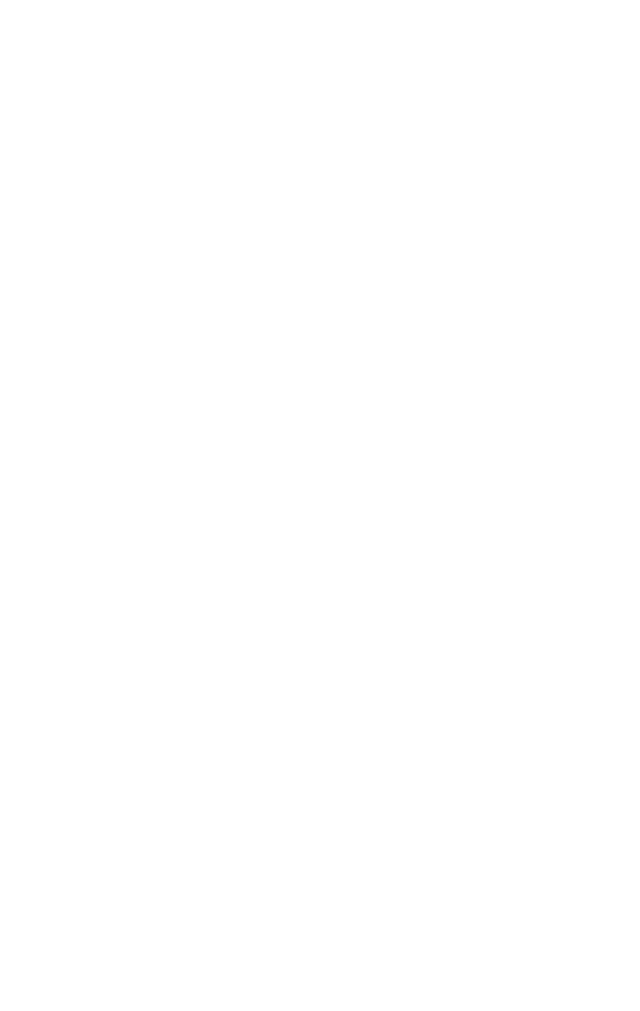
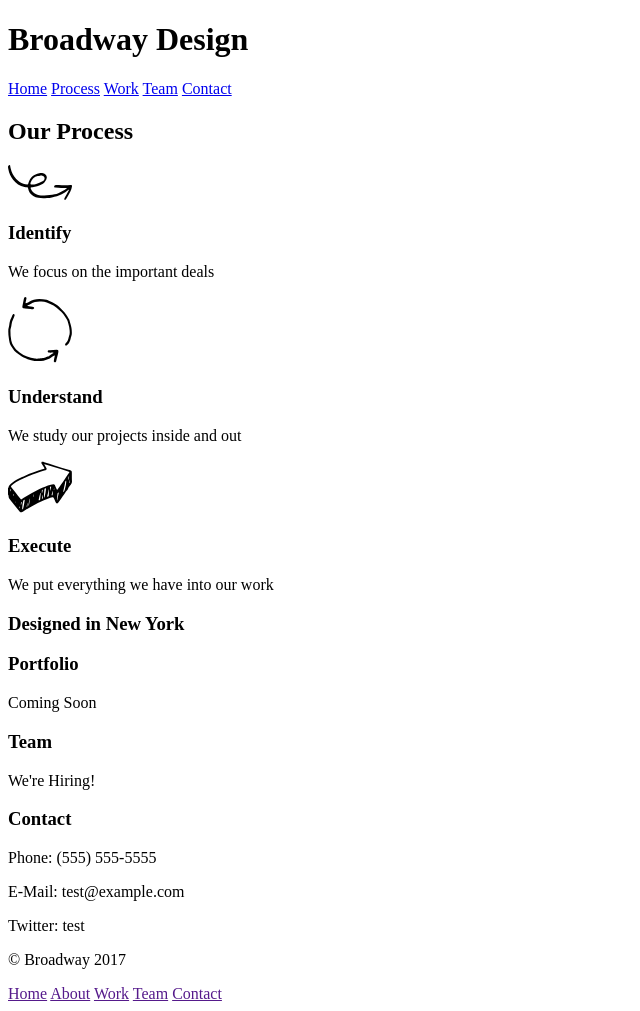
Before and after one commit to rhinocrown/broadway, a plain HTML site: page index.html in a window 1280 px wide. Shown: the whole page, without its empty margins (0-640 px from the left). Before the commit the page ends 800 px from the top, so only its background shows below. Drawn offline with Linux system fonts and the light colour scheme.

Commit message:
Added remaining html

```diff
--- a/index.html
+++ b/index.html
@@ -6,6 +6,46 @@
     <link href="./resources/css/style.css" type="text/css" rel="stylesheet" >
   </head>
   <body>
-
+    <div class="header">
+      <h1>Broadway Design</h1>
+      <nav>
+        <a href="#">Home</a>
+        <a href="#">Process</a>
+        <a href="#">Work</a>
+        <a href="#">Team</a>
+        <a href="#">Contact</a>
+      </nav>
+    </div>
+    <h2>Our Process</h2>
+    <img src="./resources/images/identify.svg" alt="curly cew line" >
+    <h3>Identify</h3>
+    <p>We focus on the important deals</p>
+    <img src="./resources/images/understand.svg" alt="two arrows in a circle">
+    <h3>Understand</h3>
+    <p>We study our projects inside and out</p>
+    <img src="./resources/images/execute.svg" alt="arrow pointing" >
+    <h3>Execute</h3>
+    <p>We put everything we have into our work</p>
+    <div>
+      <h3>Designed in New York</h3>
+    </div>
+    <h3>Portfolio</h3>
+    <p>Coming Soon</p>
+    <h3>Team</h3>
+    <p>We're Hiring!</p>
+    <h3>Contact</h3>
+    <p>Phone: (555) 555-5555</p>
+    <p>E-Mail: test@example.com</p>
+    <p>Twitter: test</p>
+    <div>
+      <p>&copy; Broadway 2017</p>
+      <nav>
+        <a href="">Home<a/>
+        <a href="">About<a/>
+        <a href="">Work<a/>
+        <a href="">Team<a/>
+        <a href="">Contact<a/>
+      </nav>
+    </div>
   </body>
 </html>
```
